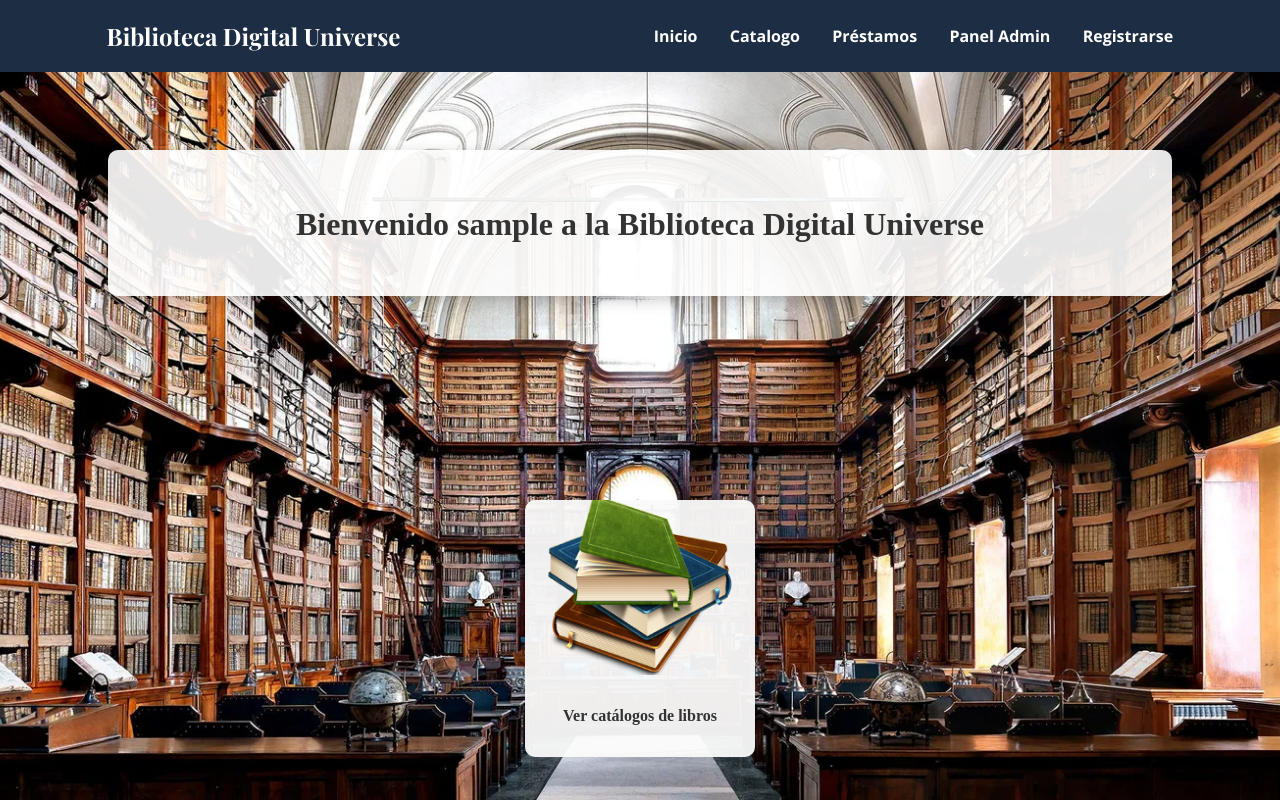
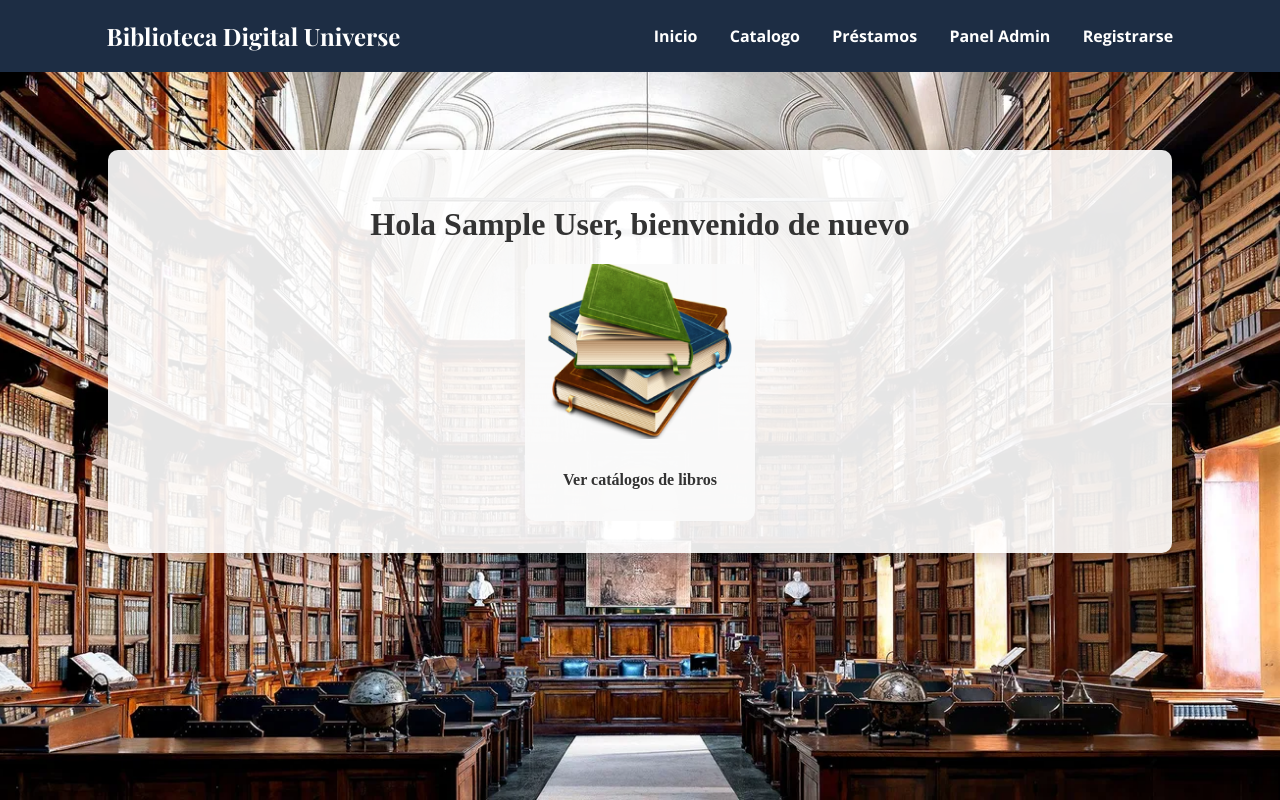
Before and after one commit to Salware-20/Proyecto, a PHP site: page /index.php in a window 1280 px wide. Run offline with PHP 8.4, Linux system fonts and the light colour scheme; the visitor is signed in with stand-in values (Sample User, id 1); some web fonts are replaced.

Commit message:
Update index.php

```diff
--- a/index.php
+++ b/index.php
@@ -2,6 +2,11 @@
 session_start();
 include 'menu.php';
 include 'conexion.php';
+
+// 1) Testeo la conexión al arrancar
+if ($conexion->connect_error) {
+    die("Error de conexión: " . $conexion->connect_error);
+}
 ?>
 
 <!DOCTYPE html>
@@ -20,25 +25,26 @@ include 'conexion.php';
     <img src="Imagenes/fondoindex.png" alt="Fondo" class="imagen-fondo">
 
     <div class="Texto">
-        <?php if (isset($_SESSION['usuario'])): ?>
-            <h1>Bienvenido <?= htmlspecialchars($_SESSION['usuario']) ?> a la Biblioteca Digital Universe</h1>
-        <?php else: ?>
-            <h1>Bienvenidos a la Biblioteca Digital Universe</h1>
-            <p>“Nuestra biblioteca digital permite a lectores y administradores gestionar libros, realizar préstamos y acceder a una amplia colección de títulos desde cualquier dispositivo.</p>
-        <?php endif; ?>
-    </div>
-</div>
+          <?php if (isset($_SESSION['nombre'])): ?>
+        <h1>Hola <?= htmlspecialchars($_SESSION['nombre'], ENT_QUOTES, 'UTF-8') ?>, bienvenido de nuevo</h1>
 
-<div class="gallery-container">
-    <?php if (isset($_SESSION['usuario'])): ?>
-        <div class="gallery">
+        <div class="gallery-container">
+
+            <div class="gallery">
             <a target="_blank" href="catalogo.php">
                 <img src="Imagenes/catalogo.png" alt="Ver catálogos de libros">
             </a>
             <div class="desc">Ver catálogos de libros</div>
+
+
         </div>
-        <!-- Puedes agregar más opciones aquí según el rol -->
-    <?php else: ?>
+
+
+      <?php else: ?>
+        <h1>Bienvenidos a la Biblioteca Digital Universe</h1>
+        <p> Nuestra biblioteca digital permite a lectores y administradores gestionar libros, realizar préstamos y acceder a una amplia colección de títulos desde cualquier dispositivo. </p>
+
+        <div class="gallery-container">
         <div class="gallery">
             <a target="_blank" href="login.php">
                 <img src="Imagenes/login.png" alt="Iniciar sesión">
@@ -59,8 +65,13 @@ include 'conexion.php';
             </a>
             <div class="desc">Ver catálogos de libros</div>
         </div>
-    <?php endif; ?>
 </div>
+      <?php endif; ?>
+    </div>
+    </div>
+</div>
+
+
 
 </body>
 </html>
```
